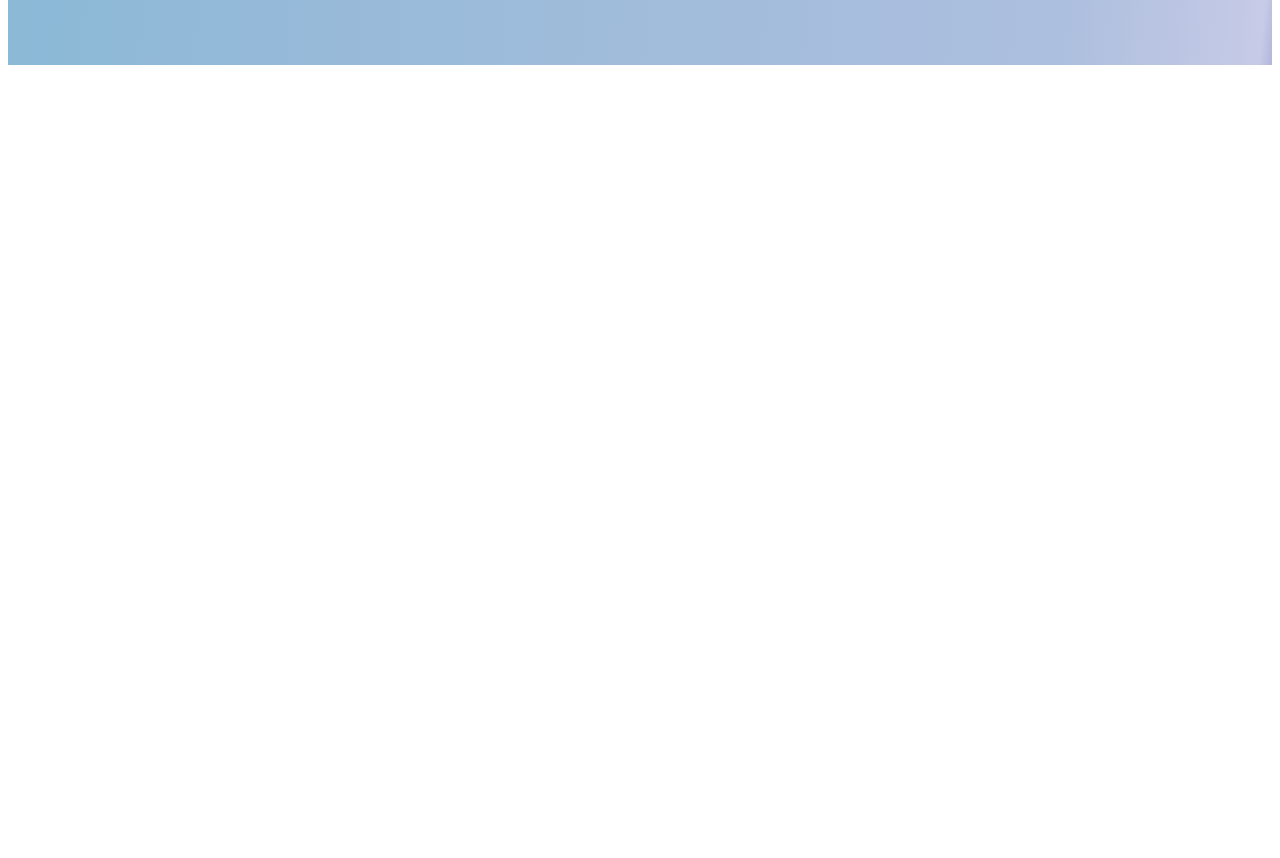
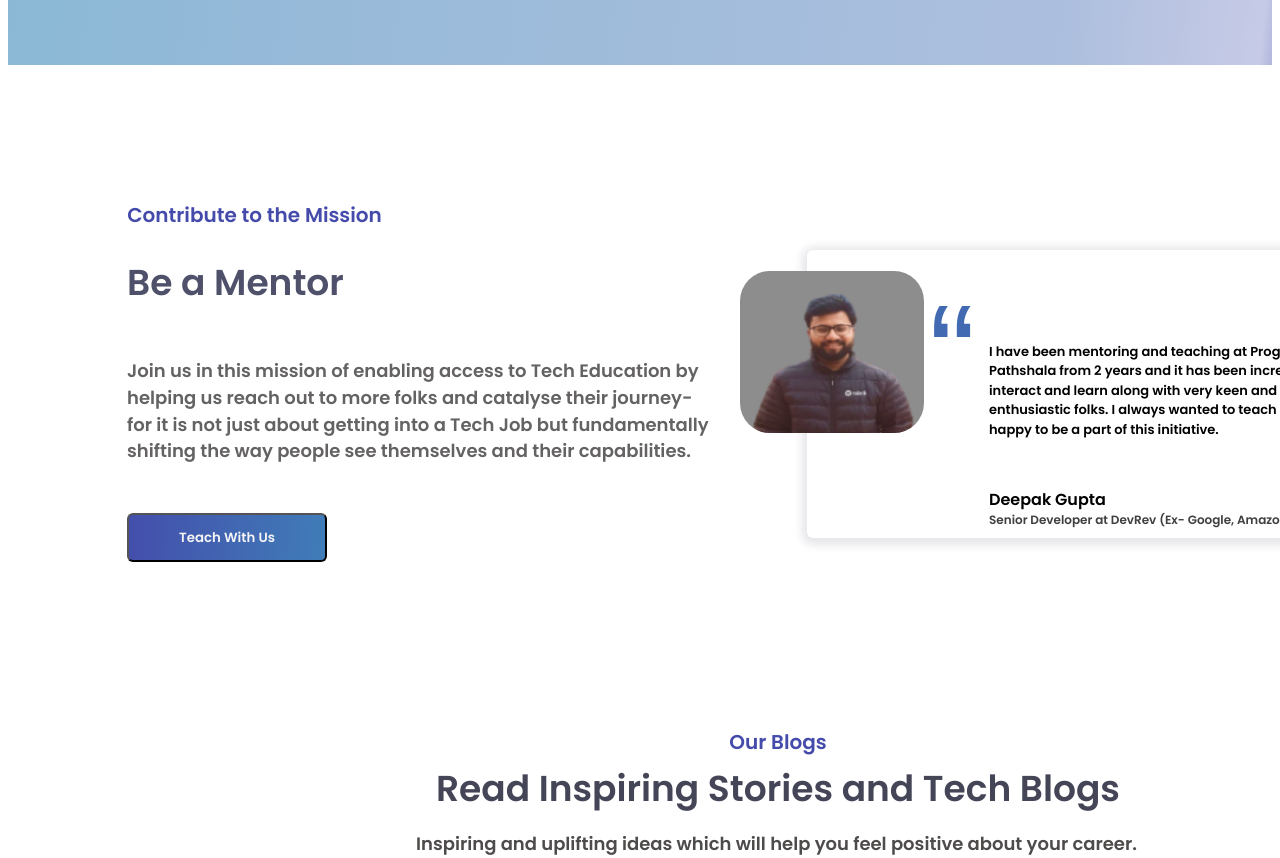
Before and after one commit to vikasgupta970/React-Training, a plain HTML site: page index.html in a window 1280 px wide. Shown: the part 5609-6467 px from the top of the page. Before the commit the page ends 5674 px from the top, so only its background shows below. Drawn offline with nearby package versions, Linux system fonts and the light colour scheme.

Commit message:
New Update

```diff
--- a/index.html
+++ b/index.html
@@ -5,6 +5,7 @@
     <meta http-equiv="X-UA-Compatible" content="IE=edge">
     <meta name="viewport" content="width=device-width, initial-scale=1.0">
     <link rel="stylesheet" href="style.css">
+    <link rel="stylesheet" href="style2.css">
     <title>Document</title>
 </head>
  <!-- Container Tags -->
@@ -231,9 +232,32 @@
             </div>
         </div>
     </div>
+
 </div>
 
+<!-- p1 tag -->
 
+<h2 id="p1_Title">Contribute to the Mission </h2>
+<h1 id="p1_Heading">Be a Mentor </h1>
+<p id="p1_para">Join us in this mission of enabling access to Tech Education by helping us reach out to more folks and catalyse their journey- for it is not just
+     about getting into a Tech Job but fundamentally shifting the way people see themselves and their capabilities.
+</p>
+<img src="./Material/p1.png" id="p1_img">
+<div id="p1_Saying">
+    <div id="p1_colon">“</div>
+    <p>I have been mentoring and teaching at Programming Pathshala from 2 years and it has been incredible to interact and learn
+        along with very keen and enthusiastic folks. I always wanted to teach and I’m so happy to be a part of this initiative.
+    </p>
+    <h2>Deepak Gupta</h2>
+    <h6>Senior Developer at DevRev (Ex- Google, Amazon & Rubrik)</h6>
+</div>
+<input type="button" value="Teach With Us" id="p1_button">
+
+<div class="text" id="text5">
+    <p>Our Blogs</p>
+    <h3>Read Inspiring Stories and Tech Blogs</h3>
+    <p id="Blogs-para">Inspiring and uplifting ideas which will help you feel positive about your career.</p>
+</div>
 
 </body>
 </html>
--- a/style.css
+++ b/style.css
@@ -495,7 +495,7 @@ line-height: 149.8%;
 }
 .text h3{
     position: absolute;
-width: 588px;
+width: 686px;
 height: 44px;
 top: 18px;
 
@@ -849,7 +849,7 @@ rgba(65, 106, 179, 0.429948) 84.64%, rgba(67, 81, 173, 0.301779) 99.02%, rgba(68
 .co-founder img{
     width: 166.22px;
 height: 179.49px;
-z-index: 23;
+z-index: 12;
 border-radius: 144px;
 background:rgb(231, 241, 240);
 }
--- /dev/null
+++ b/style2.css
@@ -0,0 +1,202 @@
+@import url('https://fonts.googleapis.com/css2?family=Abel&display=swap');
+@import url('https://fonts.googleapis.com/css2?family=Poppins:wght@600&display=swap');
+@import url('https://fonts.googleapis.com/css2?family=Nunito&display=swap');
+@import url('https://fonts.googleapis.com/css2?family=Lexend:wght@600&display=swap');
+@import url('https://fonts.googleapis.com/css2?family=Lato:wght@700&display=swap');
+@import url('https://fonts.googleapis.com/css2?family=Inter&family=Lato:wght@700&display=swap');
+
+#p1_Title{
+
+    position: absolute;
+    width: 255px;
+    height: 30px;
+    left: 127px;
+    top: 5793px;
+
+    font-family: 'Poppins',sans-serif;
+    font-style: normal;
+    font-weight: 600;
+    font-size: 20px;
+    line-height: 149.8%;
+
+    /* identical to box height, or 30px */
+    text-align: center;
+
+    color: #444BAB;
+}
+#p1_Heading{
+    position: absolute;
+width: 217px;
+height: 54px;
+left: 127px;
+top: 5841px;
+
+font-family: 'Poppins',sans-serif;
+font-style: normal;
+font-weight: 600;
+font-size: 36px;
+line-height: 149.8%;
+
+/* identical to box height, or 54px */
+text-align: center;
+
+color: #4F516B;
+
+
+}
+
+#p1_para{
+
+position: absolute;
+width: 591px;
+height: 107px;
+left: 127px;
+top: 5949px;
+
+font-family: 'Poppins',sans-serif;
+font-style: normal;
+font-weight: 400;
+font-size: 18px;
+line-height: 149.8%;
+
+/* or 27px */
+
+color: #646262;
+}
+
+#p1_Saying{
+
+position: absolute;
+width: 547px;
+height: 288px;
+left: 807px;
+top: 5859px;
+
+background: #FFFF;
+box-shadow: 0px 2px 10px 5px #E6E6EA;
+border-radius: 6px;
+
+}
+
+#p1_colon{
+    position: absolute;
+width: 33px;
+height: 90px;
+left: 122px;
+/* top: 5893px; */
+
+font-family: 'Pontano Sans',sans-serif;
+font-style: normal;
+font-weight: 400;
+font-size: 140px;
+line-height: 149.8%;
+
+/* or 210px */
+
+color: #416AB3;
+
+
+}
+
+#p1_Saying p{
+    position: absolute;
+    width: 371px;
+    height: 103px;
+    left: 182px;
+    top: 79px;
+
+    font-family: 'Poppins',sans-serif;
+    font-style: normal;
+    font-weight: 400;
+    font-size: 13px;
+    line-height: 149.8%;
+
+    /* or 19px */
+
+    color: #000000;
+}
+
+#p1_Saying h2{
+
+position: absolute;
+width: 134px;
+height: 22px;
+left: 182px;
+top: 225px;
+
+font-family: 'Poppins',sans-serif;
+font-style: normal;
+font-weight: 600;
+font-size: 16px;
+line-height: 149.8%;
+
+/* or 24px */
+
+color: #000000;
+}
+
+#p1_Saying h6{
+
+position: absolute;
+width: 361px;
+height: 39px;
+left: 182px;
+top: 233px;
+
+font-family: 'Poppins';
+font-style: normal;
+font-weight: 400;
+font-size: 12px;
+line-height: 149.8%;
+
+/* or 21px */
+
+color: #403f3f;
+}
+
+#p1_img{
+    position: absolute;
+    z-index: 12;
+width: 184px;
+height: 162px;
+left: 740px;
+top: 5880px;
+border-radius: 30px;
+background-color: rgb(141, 141, 141);
+}
+
+#p1_button{
+
+position: absolute;
+width: 200px;
+height: 49px;
+left: 127px;
+top: 6122px;
+
+background: linear-gradient(93.44deg, #444BAB -6.8%, #3CA5C2 186.94%);
+border-radius: 6px;
+}
+#text5{
+    position: absolute;
+    top: 6317px;
+    font-family: 'Popins',sans-serif;
+}
+#Blogs-para{
+
+position: absolute;
+width: 787px;
+height: 24px;
+left: 375px;
+top: 105px;
+
+font-family: 'Poppins';
+font-style: normal;
+font-weight: 400;
+font-size: 18px;
+line-height: 149.8%;
+
+/* or 27px */
+text-align: center;
+
+color: #4e4b4b;
+}
```
Also changed, not shown: Material/p1.png (added).
